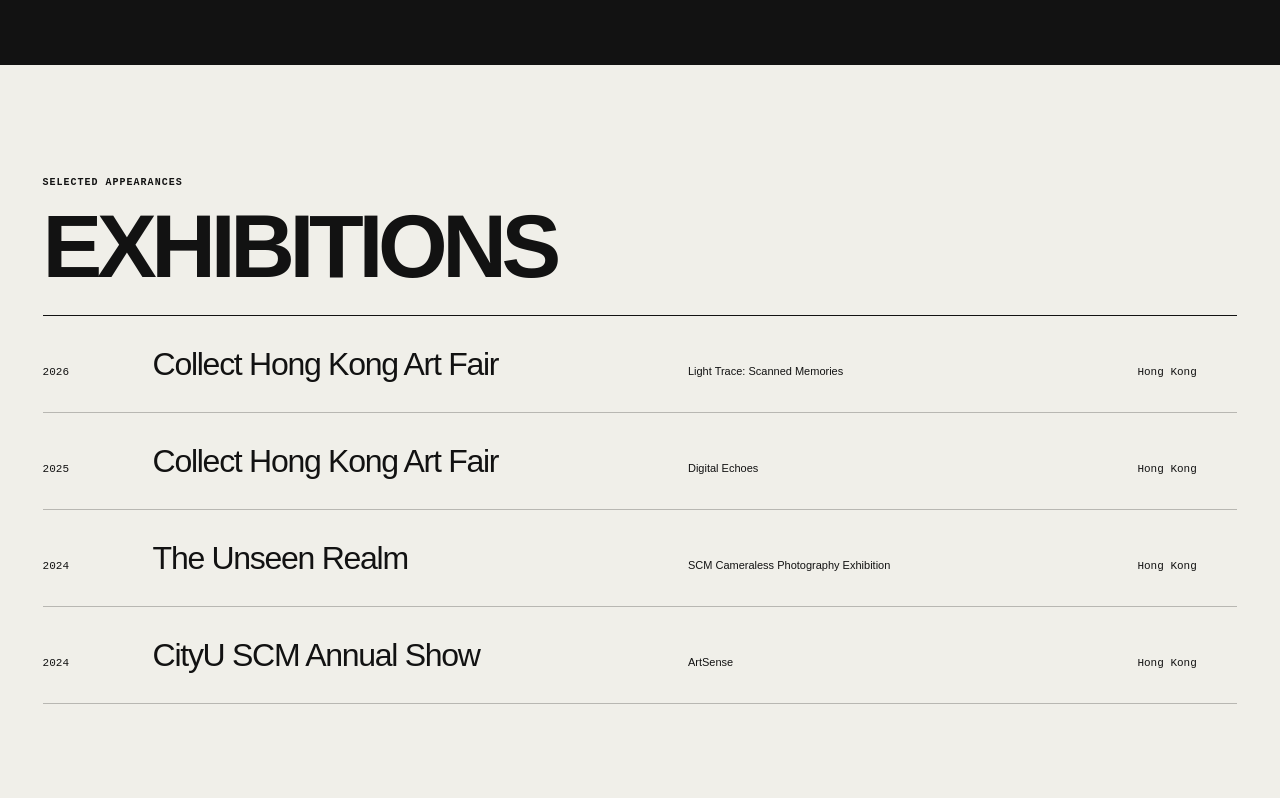
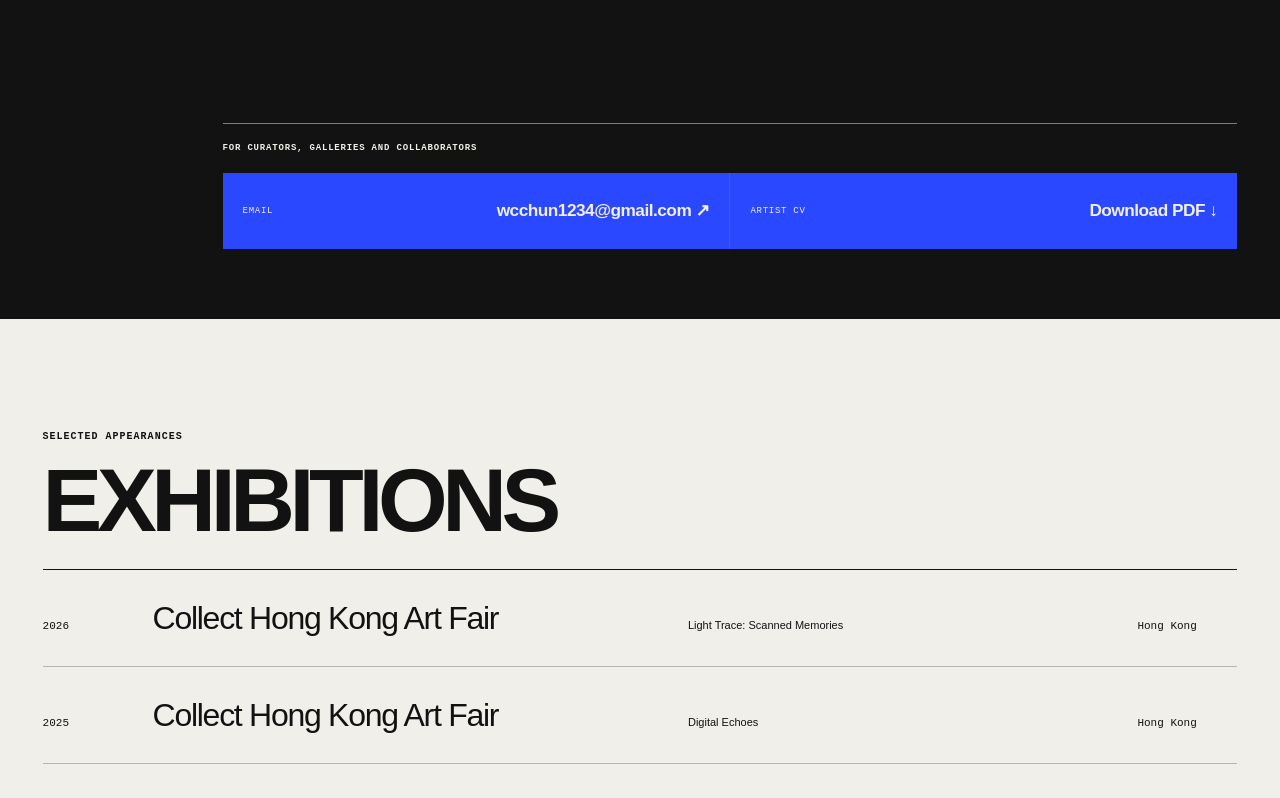
Before and after one commit to wcchun1234/wcchun.com, a Next.js app: page / in a window 1280 px wide. Shown: the part 6840-7638 px from the top of the page. Built offline with nearby package versions, Linux system fonts and the light colour scheme.

Commit message:
Improve curator readiness

```diff
--- a/app/globals.css
+++ b/app/globals.css
@@ -474,6 +474,61 @@
   margin: 0;
 }
 
+.curator-tools {
+  grid-column: 2 / -1;
+  margin-top: 64px;
+  padding-top: 18px;
+  border-top: 1px solid rgba(240, 239, 233, 0.48);
+}
+
+.curator-tools > p {
+  margin: 0 0 18px;
+  font-family: "Courier New", monospace;
+  font-size: 9px;
+  font-weight: 700;
+  text-transform: uppercase;
+  letter-spacing: 0.09em;
+}
+
+.curator-tools > div {
+  display: grid;
+  grid-template-columns: 1fr 1fr;
+  gap: 1px;
+  background: rgba(240, 239, 233, 0.35);
+}
+
+.curator-tools a {
+  display: flex;
+  align-items: center;
+  justify-content: space-between;
+  gap: 22px;
+  min-height: 76px;
+  padding: 18px 20px;
+  background: var(--blue);
+  transition: color 180ms ease, background 220ms ease, padding 260ms cubic-bezier(0.2, 0.8, 0.2, 1);
+}
+
+.curator-tools a:hover,
+.curator-tools a:focus-visible {
+  padding-right: 16px;
+  padding-left: 24px;
+  background: var(--acid);
+  color: var(--ink);
+}
+
+.curator-tools span {
+  font-family: "Courier New", monospace;
+  font-size: 9px;
+  text-transform: uppercase;
+  letter-spacing: 0.08em;
+}
+
+.curator-tools strong {
+  font-size: clamp(14px, 1.35vw, 20px);
+  letter-spacing: -0.03em;
+  text-align: right;
+}
+
 .practice-index div {
   padding: 16px 0;
   border-top: 1px solid rgba(240, 239, 233, 0.4);
@@ -1602,6 +1657,25 @@
     grid-template-columns: 1fr;
     min-height: 650px;
     padding: 56px 20px;
+  }
+
+  .curator-tools {
+    grid-column: 1;
+    margin-top: 38px;
+  }
+
+  .curator-tools > div {
+    grid-template-columns: 1fr;
+  }
+
+  .curator-tools a {
+    min-height: 68px;
+    padding-right: 14px;
+    padding-left: 14px;
+  }
+
+  .curator-tools strong {
+    font-size: 14px;
   }
 
   .practice-copy h2 {
--- a/app/layout.tsx
+++ b/app/layout.tsx
@@ -53,6 +53,7 @@
     alternateName: "WCCHUN",
     url: siteUrl,
     image: `${siteUrl}/og.png`,
+    email: "mailto:wcchun1234@gmail.com",
     jobTitle: "Artist and Creative Technologist",
     homeLocation: {
       "@type": "Place",
--- a/app/portfolio.tsx
+++ b/app/portfolio.tsx
@@ -1336,6 +1336,19 @@
           <div><dt>Recurring ideas</dt><dd>Memory · Attention · Language · Ecology</dd></div>
           <div><dt>Based in</dt><dd>Hong Kong</dd></div>
         </dl>
+        <aside className="curator-tools" aria-label="Professional information">
+          <p>For curators, galleries and collaborators</p>
+          <div>
+            <a href="mailto:wcchun1234@gmail.com">
+              <span>Email</span>
+              <strong>wcchun1234@gmail.com ↗</strong>
+            </a>
+            <a href={assetPath("/Wong-Chun-Sunny-CV.pdf")} download>
+              <span>Artist CV</span>
+              <strong>Download PDF ↓</strong>
+            </a>
+          </div>
+        </aside>
       </section>
 
       <section className="exhibitions" id="exhibitions">
@@ -1349,8 +1362,8 @@
           {[
             ["2026", "Collect Hong Kong Art Fair", "Light Trace: Scanned Memories", "Hong Kong"],
             ["2025", "Collect Hong Kong Art Fair", "Digital Echoes", "Hong Kong"],
-            ["2024", "The Unseen Realm", "SCM Cameraless Photography Exhibition", "Hong Kong"],
-            ["2024", "CityU SCM Annual Show", "ArtSense", "Hong Kong"],
+            ["2024", "The Unseen Realm", "Digital Echoes · CityU SCM Cameraless Photography Exhibition", "Hong Kong"],
+            ["2024", "CityU SCM Annual Show", "Scanned Memories", "Hong Kong"],
           ].map(([year, event, work, place]) => (
             <article key={`${year}-${event}`}>
               <span>{year}</span>
@@ -1366,10 +1379,12 @@
         <p className="eyebrow">Commissions · exhibitions · collaborations</p>
         <h2>Let&apos;s make the unseen <em>visible.</em></h2>
         <div className="footer-links">
-          <a href="https://www.instagram.com/wongchunsunny/" target="_blank" rel="noreferrer">
+          <a href="mailto:wcchun1234@gmail.com">
             Start a conversation ↗
           </a>
           <div>
+            <a href="mailto:wcchun1234@gmail.com">Email</a>
+            <a href={assetPath("/Wong-Chun-Sunny-CV.pdf")} download>CV</a>
             <a href="https://www.instagram.com/wongchunsunny/" target="_blank" rel="noreferrer">Instagram</a>
             <a href="https://www.behance.net/wongchun" target="_blank" rel="noreferrer">Behance</a>
             <a href="https://www.youtube.com/channel/UCK2wPLfi_gLUpipjDqq3pnw" target="_blank" rel="noreferrer">YouTube</a>
```
Also changed, not shown: 2 other files (tests, documents, lock files or other folders).
